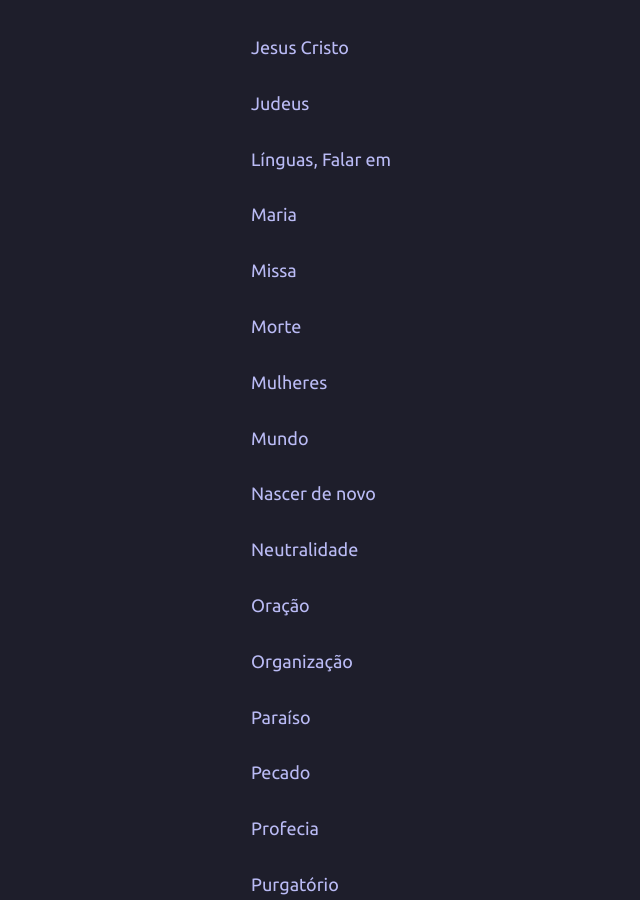
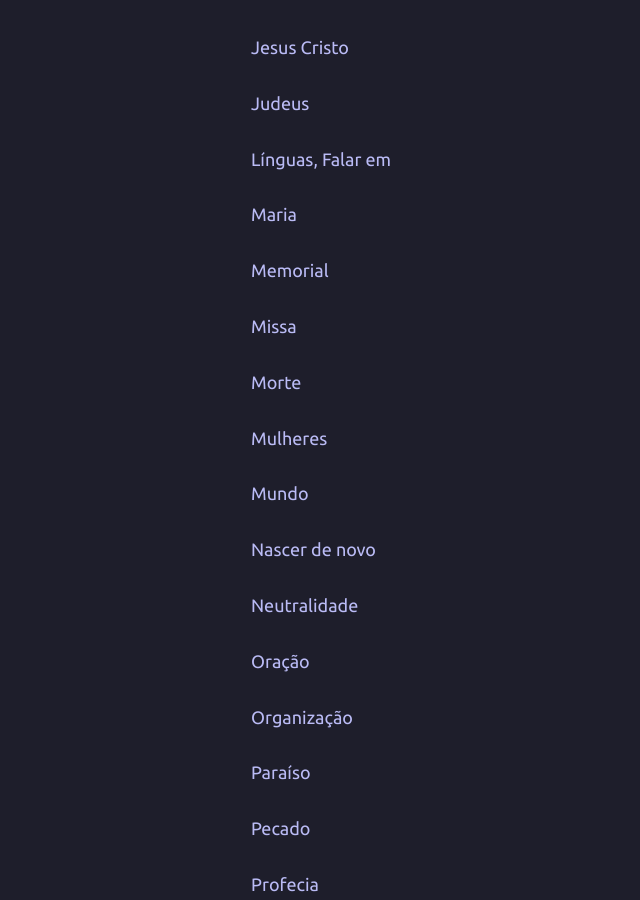
Before and after one commit to joaquim-capitao/jw, a Jekyll site: the page built from assuntos/index.md, in a window 1280 px wide and 900 px high, scrolled down 2170 px. Shown: the whole window, without its empty margins (58-698 px from the left). Built offline with Jekyll 4.4.1, drawn with Linux system fonts in a browser that asks for light colours; our own code applies the rules of GitHub Pages for plain Markdown files.

Commit message:
Add link to Memorial in index.md

```diff
--- a/assuntos/index.md
+++ b/assuntos/index.md
@@ -84,6 +84,8 @@
 
 [Maria](https://joaquim-capitao.github.io/jw/assuntos/maria)
 
+[Memorial](https://joaquim-capitao.github.io/jw/assuntos/comemoracao)
+
 [Missa](https://joaquim-capitao.github.io/jw/assuntos/missa)
 
 [Morte](https://joaquim-capitao.github.io/jw/assuntos/morte)
```
